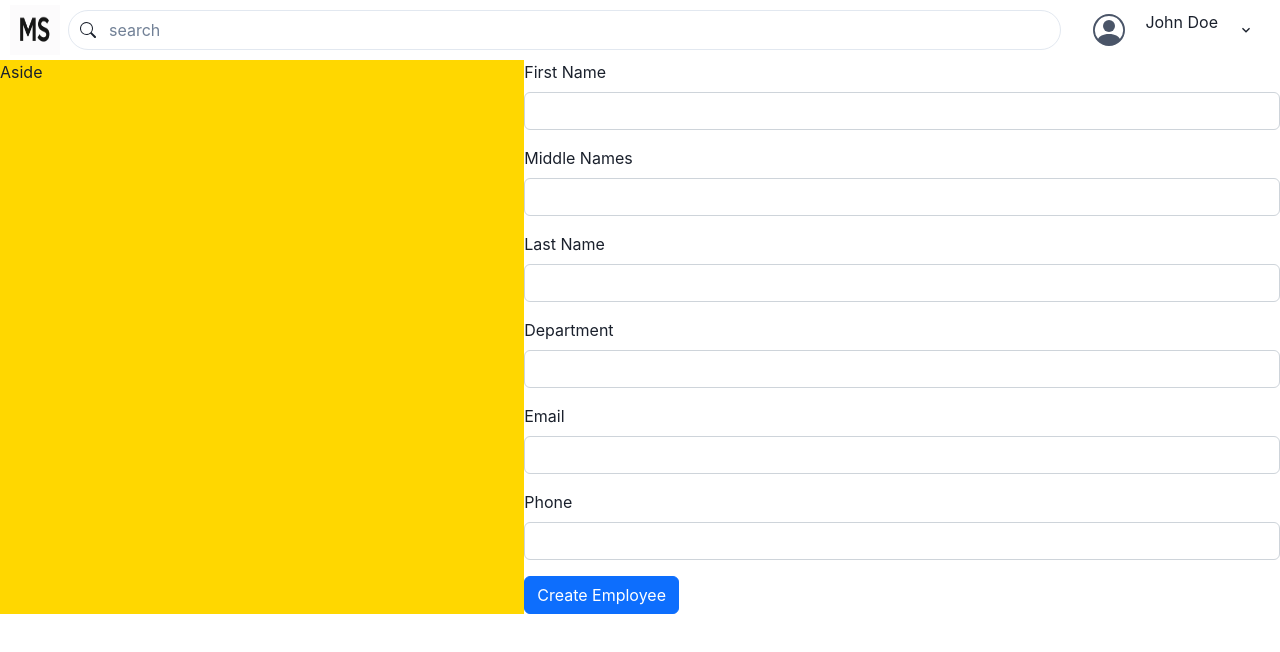
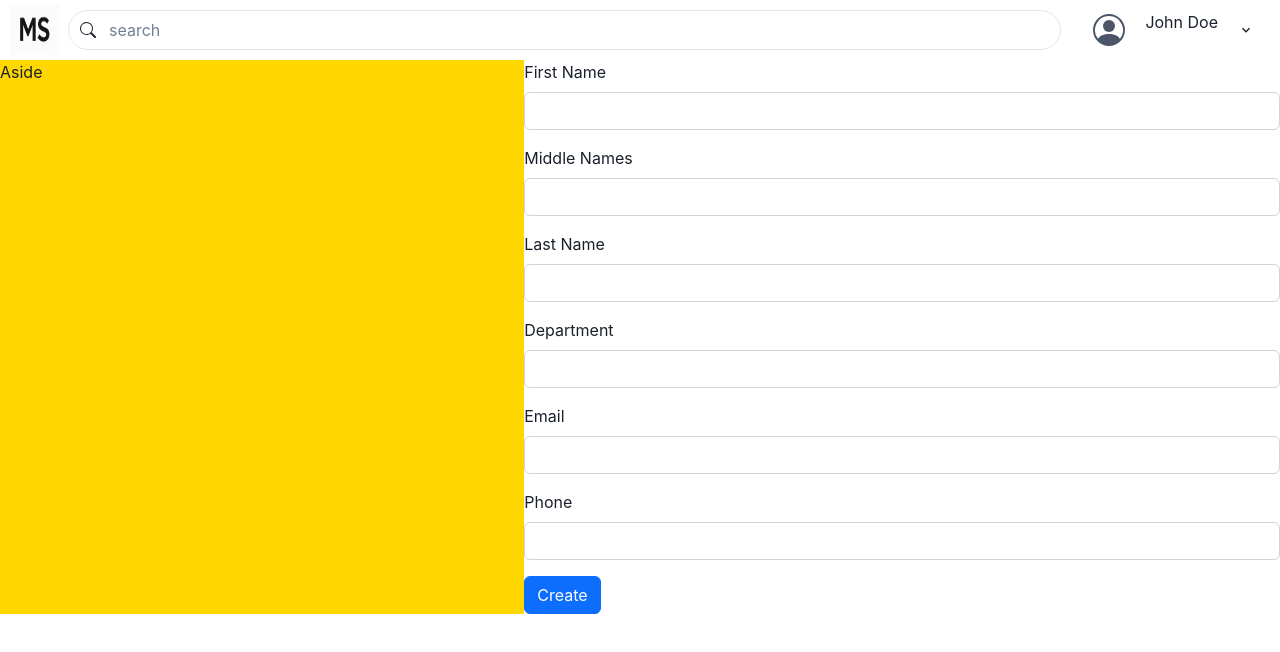
Before and after one commit to SamHCoco/management-system-fe, a React (Vite) app: page /employees/new in a window 1280 px wide. Shown: the top 652 px of the page. Built offline with nearby package versions, Linux system fonts and the light colour scheme; no server answers.

Commit message:
Employee Form component - editing and saving

```diff
--- a/src/components/EmployeeForm.tsx
+++ b/src/components/EmployeeForm.tsx
@@ -85,7 +85,7 @@ function EmployeeForm() {
         />
       </div>
       <button type="submit" className="btn btn-primary">
-        {isEdit ? "Update Employee" : "Create Employee"}
+        {isEdit ? "Update" : "Create"}
       </button>
     </form>
   );
```
